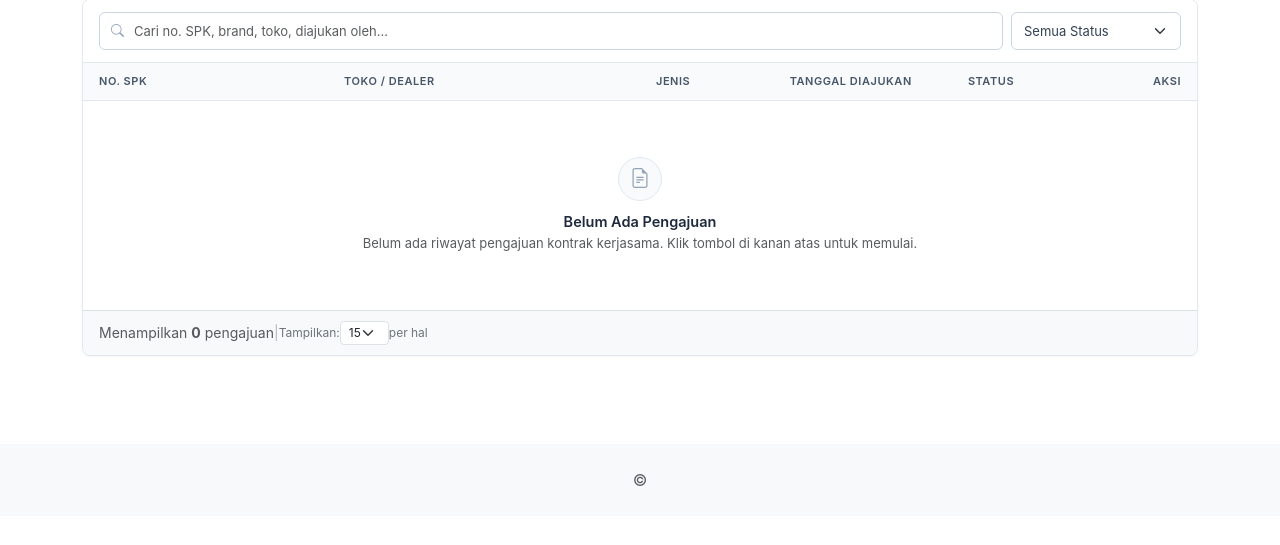
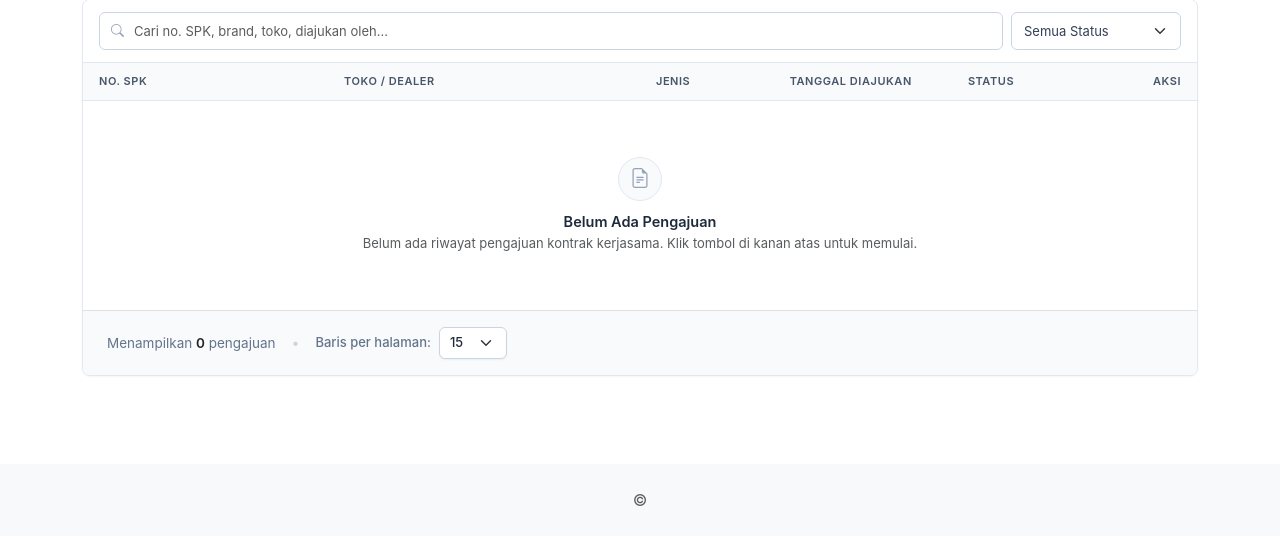
Before and after one commit to royalcorp-workspace/royal-workflow, a Django app: template templates/django_forms_workflows/form_submission_hub.html in a window 1280 px wide. Shown: the part 159-704 px from the top of the page. Run offline with Django 5.2, Linux system fonts and the light colour scheme; the template is opened without the code that fills it, so the values that code supplies are empty.

Commit message:
style(table): refine pagination footer layout and per-page select styling

```diff
--- a/templates/django_forms_workflows/form_submission_hub.html
+++ b/templates/django_forms_workflows/form_submission_hub.html
@@ -389,11 +389,86 @@
     margin-bottom: 2px;
   }
 
-  /* ── Card Table Footer ── */
+  /* ── Refined Table Pagination Footer ── */
   .card-table-footer {
-    padding: 10px 16px;
+    padding: 14px 24px;
     border-top: 1px solid #e2e8f0;
+    background-color: #f8fafc;
+  }
+  .pagination-info-text {
+    font-size: 13.5px;
+    color: #64748b;
+    line-height: 1.5;
+  }
+  .pagination-divider {
+    color: #cbd5e1;
+    font-size: 14px;
+    user-select: none;
+  }
+  .pagination-perpage-label {
+    font-size: 13px;
+    color: #64748b;
+    font-weight: 500;
+  }
+  .table-per-page-select {
+    width: auto;
+    min-width: 68px;
+    height: 32px;
+    font-size: 13px;
+    font-weight: 500;
+    color: #1e293b;
     background-color: #ffffff;
+    border: 1px solid #cbd5e1;
+    border-radius: 6px;
+    padding-left: 10px;
+    padding-right: 26px;
+    cursor: pointer;
+    box-shadow: 0 1px 2px 0 rgba(0, 0, 0, 0.05);
+    transition: border-color 0.15s ease, box-shadow 0.15s ease;
+  }
+  .table-per-page-select:focus {
+    border-color: #3b82f6;
+    box-shadow: 0 0 0 2px rgba(59, 130, 246, 0.15);
+    outline: none;
+  }
+  .card-table-footer .pagination {
+    gap: 4px;
+  }
+  .card-table-footer .pagination .page-item .page-link {
+    min-width: 32px;
+    height: 32px;
+    display: inline-flex;
+    align-items: center;
+    justify-content: center;
+    font-size: 13px;
+    font-weight: 500;
+    color: #475569;
+    border: 1px solid #e2e8f0;
+    border-radius: 6px !important;
+    background-color: #ffffff;
+    padding: 0 8px;
+    line-height: 1;
+    box-shadow: 0 1px 2px 0 rgba(0, 0, 0, 0.03);
+    transition: all 0.12s ease;
+  }
+  .card-table-footer .pagination .page-item:not(.active):not(.disabled) .page-link:hover {
+    background-color: #f1f5f9;
+    border-color: #cbd5e1;
+    color: #0f172a;
+  }
+  .card-table-footer .pagination .page-item.active .page-link {
+    background-color: #1e3a8a;
+    border-color: #1e3a8a;
+    color: #ffffff;
+    font-weight: 600;
+    box-shadow: 0 1px 3px 0 rgba(30, 58, 138, 0.25);
+  }
+  .card-table-footer .pagination .page-item.disabled .page-link {
+    background-color: #f8fafc;
+    border-color: #e2e8f0;
+    color: #cbd5e1;
+    cursor: not-allowed;
+    box-shadow: none;
   }
 </style>
 {% endblock %}
@@ -561,42 +636,44 @@
       </table>
     </div>
 
-    <div class="card-table-footer d-flex flex-column flex-md-row align-items-center justify-content-between gap-3 py-2.5 px-3 border-top bg-light text-muted small">
+    {# ── Table Footer: Pagination & Per-Page Controls ── #}
+    <div class="card-table-footer d-flex flex-column flex-md-row align-items-center justify-content-between gap-3 py-3 px-4 border-top">
       {# Sisi Kiri: Ringkasan Data & Dropdown Ukuran Halaman #}
-      <div class="d-flex align-items-center gap-2.5 flex-wrap">
-        <span>
+      <div class="d-flex align-items-center flex-wrap gap-2 gap-sm-3 justify-content-center justify-content-md-start">
+        <span class="pagination-info-text">
           {% if paginator.count > 0 %}
-            Menampilkan <strong>{{ page_obj.start_index }}–{{ page_obj.end_index }}</strong> dari <strong>{{ paginator.count }}</strong> pengajuan
+            Menampilkan <span class="fw-semibold text-dark">{{ page_obj.start_index }}–{{ page_obj.end_index }}</span> dari <span class="fw-semibold text-dark">{{ paginator.count }}</span> pengajuan
           {% else %}
-            Menampilkan <strong>0</strong> pengajuan
+            Menampilkan <span class="fw-semibold text-dark">0</span> pengajuan
           {% endif %}
         </span>
-        <span class="text-secondary opacity-50">|</span>
-        <div class="d-flex align-items-center gap-1.5">
-          <label for="perPageSelect" class="text-secondary mb-0" style="font-size: 12px;">Tampilkan:</label>
-          <select id="perPageSelect" class="form-select form-select-sm" style="width: auto; padding: 2px 24px 2px 8px; font-size: 12px; cursor: pointer;">
+
+        <span class="pagination-divider d-none d-sm-inline-block" aria-hidden="true">&bull;</span>
+
+        <div class="d-flex align-items-center gap-2">
+          <label for="perPageSelect" class="pagination-perpage-label mb-0">Baris per halaman:</label>
+          <select id="perPageSelect" class="form-select form-select-sm table-per-page-select" aria-label="Jumlah baris per halaman">
             <option value="15" {% if per_page == 15 %}selected{% endif %}>15</option>
             <option value="30" {% if per_page == 30 %}selected{% endif %}>30</option>
             <option value="50" {% if per_page == 50 %}selected{% endif %}>50</option>
           </select>
-          <span class="text-secondary" style="font-size: 12px;">per hal</span>
         </div>
       </div>
 
       {# Sisi Kanan: Navigasi Pagination (Otomatis Sembunyi Jika Data <= Batas Per Page) #}
       {% if page_obj.has_other_pages %}
-      <nav aria-label="Navigasi Halaman Pengajuan">
-        <ul class="pagination pagination-sm mb-0">
+      <nav aria-label="Navigasi Halaman Pengajuan" class="d-flex align-items-center">
+        <ul class="pagination pagination-sm mb-0 align-items-center gap-1">
           {# Tombol Previous #}
           {% if page_obj.has_previous %}
             <li class="page-item">
-              <a class="page-link" href="?{% if query_params_no_page %}{{ query_params_no_page }}&{% endif %}page={{ page_obj.previous_page_number }}" aria-label="Sebelumnya">
+              <a class="page-link" href="?{% if query_params_no_page %}{{ query_params_no_page }}&{% endif %}page={{ page_obj.previous_page_number }}" aria-label="Sebelumnya" title="Halaman Sebelumnya">
                 <i class="bi bi-chevron-left" style="font-size: 11px;"></i>
               </a>
             </li>
           {% else %}
             <li class="page-item disabled">
-              <span class="page-link"><i class="bi bi-chevron-left" style="font-size: 11px;"></i></span>
+              <span class="page-link" aria-hidden="true"><i class="bi bi-chevron-left" style="font-size: 11px;"></i></span>
             </li>
           {% endif %}
 
@@ -616,13 +693,13 @@
           {# Tombol Next #}
           {% if page_obj.has_next %}
             <li class="page-item">
-              <a class="page-link" href="?{% if query_params_no_page %}{{ query_params_no_page }}&{% endif %}page={{ page_obj.next_page_number }}" aria-label="Berikutnya">
+              <a class="page-link" href="?{% if query_params_no_page %}{{ query_params_no_page }}&{% endif %}page={{ page_obj.next_page_number }}" aria-label="Berikutnya" title="Halaman Berikutnya">
                 <i class="bi bi-chevron-right" style="font-size: 11px;"></i>
               </a>
             </li>
           {% else %}
             <li class="page-item disabled">
-              <span class="page-link"><i class="bi bi-chevron-right" style="font-size: 11px;"></i></span>
+              <span class="page-link" aria-hidden="true"><i class="bi bi-chevron-right" style="font-size: 11px;"></i></span>
             </li>
           {% endif %}
         </ul>
```
